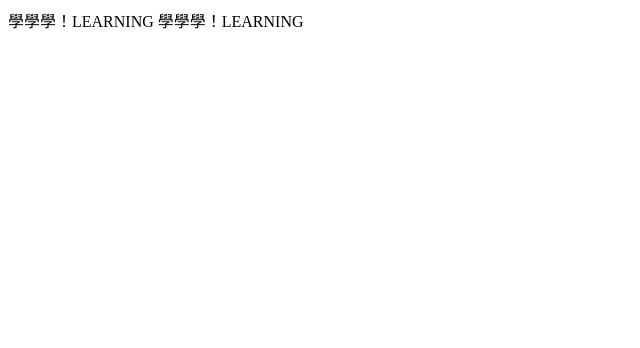
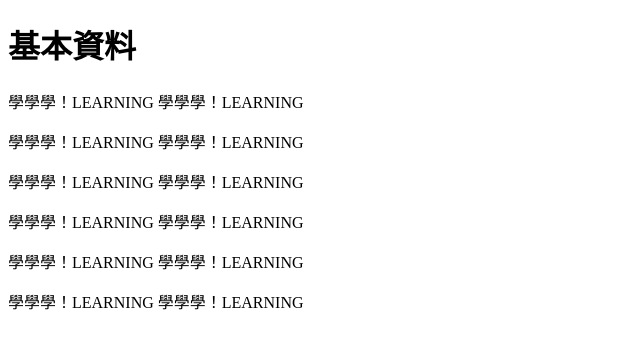
Before and after one commit to pomeloyu/test0708, a plain HTML site: page index.html in a window 1280 px wide. Shown: the whole page, without its empty margins (0-640 px from the left). Drawn offline with Linux system fonts and the light colour scheme.

Commit message:
v2_1
v2_1

```diff
--- a/index.html
+++ b/index.html
@@ -4,10 +4,22 @@
     <meta charset="UTF-8">
     <title>我來學網站啦！</title>
 </head>
+
 <body>
-學學學！LEARNING
-學學學！LEARNING
-
+    <h1>基本資料</h1>
+    <p>學學學！LEARNING 學學學！LEARNING
+    </p>
+    <p>學學學！LEARNING 學學學！LEARNING
+    </p>
+    <p>學學學！LEARNING 學學學！LEARNING
+    </p>
+    <p>學學學！LEARNING 學學學！LEARNING
+    </p>
+    <p>學學學！LEARNING 學學學！LEARNING
+    </p>
+    <p>學學學！LEARNING 學學學！LEARNING
+    </p>
 
 </body>
+
 </html>
```
